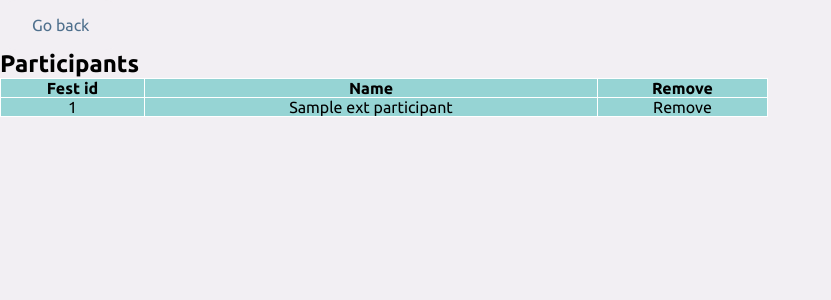
After one commit to Baron105/DBMS-WebApp, a Flask app: page /remove_participant in a window 1280 px wide. The commit adds this page. Shown: the top 300 px of the page, without its empty margins (0-831 px from the left). Run offline with Flask 3, Linux system fonts and the light colour scheme; a database or web service that is not in the repository returns one stand-in record (values such as "Sample title"); some libraries are stand-ins or nearby versions.

Commit message:
Remove_part

```diff
--- a/app.py
+++ b/app.py
@@ -145,6 +145,43 @@ def admin():
         events2 = []
         conn.rollback()
     return render_template("admin.html", events=events2)
+
+@app.route("/remove_participant")
+def remove_participant():
+    """Remove participant page"""
+
+
+    cursor = conn.cursor()
+
+    cursor.execute(f"SELECT fest_id, name from ext_participant")
+    participants = cursor.fetchall()
+    cursor.close()
+    return render_template("remove_participant.html", participants = participants)
+
+
+
+@app.route("/remove_participant2/<int:fest_id>", methods=["GET", "POST"])
+def remove_participant2(fest_id):
+    """Remove participant page"""
+    cursor = conn.cursor()
+
+    try:
+        cursor.execute(
+            f"SELECT acc_id from ext_participant where fest_id = {fest_id}"
+        )
+        acc_id = cursor.fetchone()
+        cursor.execute(
+            f"UPDATE accomodation SET capacity = capacity + 1 WHERE acc_id = {acc_id[0]}"
+        )
+        cursor.execute(
+            f"DELETE from ext_participant where fest_id = {fest_id}"
+        )
+        conn.commit()
+    except psycopg2.Error as e:
+        print(e)
+        conn.rollback()
+
+    return redirect(url_for("remove_participant"))
 
 @app.route("/add_organiser/<int:event_id>", methods=["GET","POST"])
 def add_organiser(event_id):
--- a/templates/admin.html
+++ b/templates/admin.html
@@ -32,5 +32,8 @@
     </tr>
     {%endfor%}
 </table>
+
 {%endif%}
+<a href="{{url_for('remove_participant')}}">Remove Participant</a>
+
 {%endblock%}
--- /dev/null
+++ b/templates/remove_participant.html
@@ -0,0 +1,25 @@
+{%extends 'base.html'%}
+{%block head%}
+<title>Remove Participant</title>
+{%endblock%}
+{%block body%}
+{%if participants%}
+<a href="{{url_for('admin')}}">
+    <p class="go-back-btn">Go back</p>
+<h2>Participants</h2>
+<table style="width: 60%;">
+    <tr>
+        <th>Fest id</th>
+        <th>Name</th>
+        <th>Remove</th>
+    </tr>
+    {%for participant in participants%}
+    <tr>
+        <td>{{participant[0]}}</td>
+        <td>{{participant[1]}}</td>
+        <td><a href="{{url_for('remove_participant2',fest_id=participant[0])}}">Remove</a></td>
+    </tr>
+    {%endfor%}
+</table>
+{%endif%}
+{%endblock%}
```
